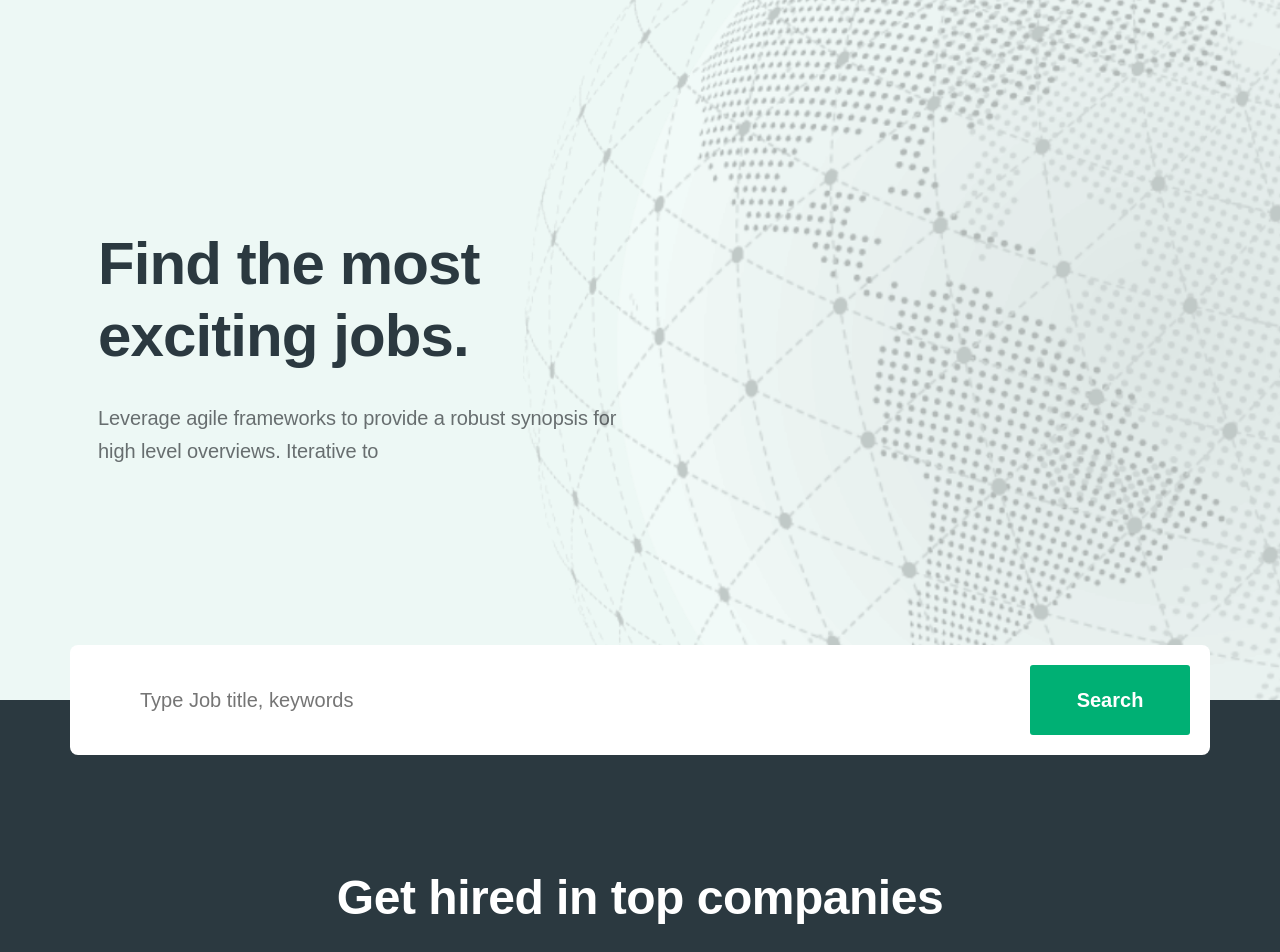
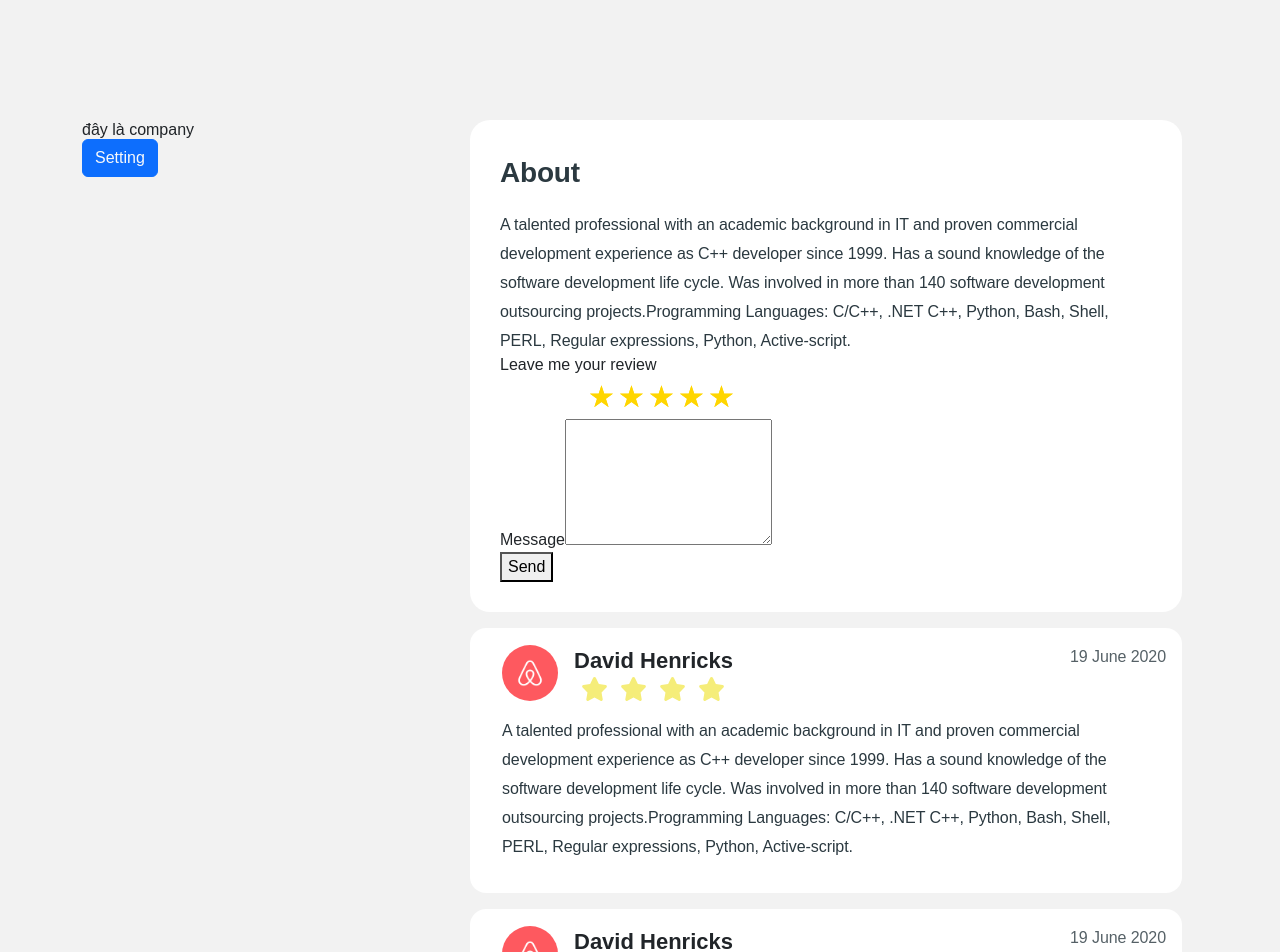
Before and after one commit to culi110101/FETLCN, a React (Create React App) app: page /profilecompany in a window 1280 px wide. Shown: the top 952 px of the page. Built offline with nearby package versions, Linux system fonts and the light colour scheme; no server answers; a web font is replaced by a local one.

Commit message:
thêm profilecompany

```diff
--- a/src/App.js
+++ b/src/App.js
@@ -7,6 +7,7 @@ import ProfileUser from './views/ProfileUser';
 import ManageForCustomer from './views/ManageForCustomer';
 import Page404 from './views/Page404';
 import UpdateInformation from './components/users/UpdateInformation';
+import ProfileCompany from './views/ProfileCompany';
 import './assets/sass/main.scss'
 
 function App() {
@@ -16,6 +17,7 @@ function App() {
         <Route path='/search' element={<SearchList></SearchList>}/>
         <Route path='/items' element={<JobItemsLayer></JobItemsLayer>}/>
         <Route path='/profilefreelancer' element={<ProfileUser></ProfileUser>}/>
+        <Route path='/profilecompany' element={<ProfileCompany></ProfileCompany>}/>
         <Route path='/manageforcustomer' element={<ManageForCustomer></ManageForCustomer>}/>
         <Route path='/updateprofile' element={<UpdateInformation></UpdateInformation>}/>
         <Route path='/page404' element={<Page404></Page404>}/>
--- /dev/null
+++ b/src/views/ProfileCompany.jsx
@@ -0,0 +1,63 @@
+import React from 'react'
+import Header from '../components/layer/Header'
+import Footer from '../components/layer/Footer'
+import Introduction from '../components/users/Introduction'
+import Overview from '../components/users/Overview'
+import UpdateInformation from '../components/users/UpdateInformation'
+import Review from '../components/common/Review'
+import FormReview from '../components/common/FormReview'
+import { useDispatch, useSelector } from 'react-redux'
+import { getProfileAction } from '../store/entities/user'
+import { useEffect } from 'react'
+import { Button } from 'react-bootstrap'
+import { Link } from 'react-router-dom'
+
+
+const ProfileCompany = () => {
+    const dispatch = useDispatch()
+
+    const { user } = useSelector(state => state.user.getProfile)
+
+    useEffect(() => {
+        dispatch(getProfileAction())
+    }, [])
+    let body = (
+        <div className='body'>
+            <div className='profileuser'>
+                <div className='container'>
+                    <div className='d-block d-md-flex'>
+                        <div className='col-12 col-md-4 sticky'>
+                            <p>đây là company</p>
+                            {user && <Button><Link className='text-light' to="/updateprofile">Setting</Link></Button>}
+                        </div>
+                        <div className='col-12 col-md-8 px-md-3'>
+                            <div className='profileuser-content'>
+                                <Overview></Overview>
+                                <div className='profileuser-content__contact'>
+                                    <p className='profileuser-content__contact--heading'>Leave me your review</p>
+                                    {user && (<FormReview user={user}></FormReview>)}
+                                </div>
+                            </div>
+                            <div className='profileuser-content__review'>
+                                <Review></Review>
+                                <Review></Review>
+                                <Review></Review>
+                                <Review></Review>
+                            </div>
+                        </div>
+                    </div>
+                </div>
+            </div>
+        </div>
+    )
+
+    return (
+        <div>
+            <Header></Header>
+            {body}
+            <Footer></Footer>
+        </div>
+    )
+}
+
+export default ProfileCompany
```
